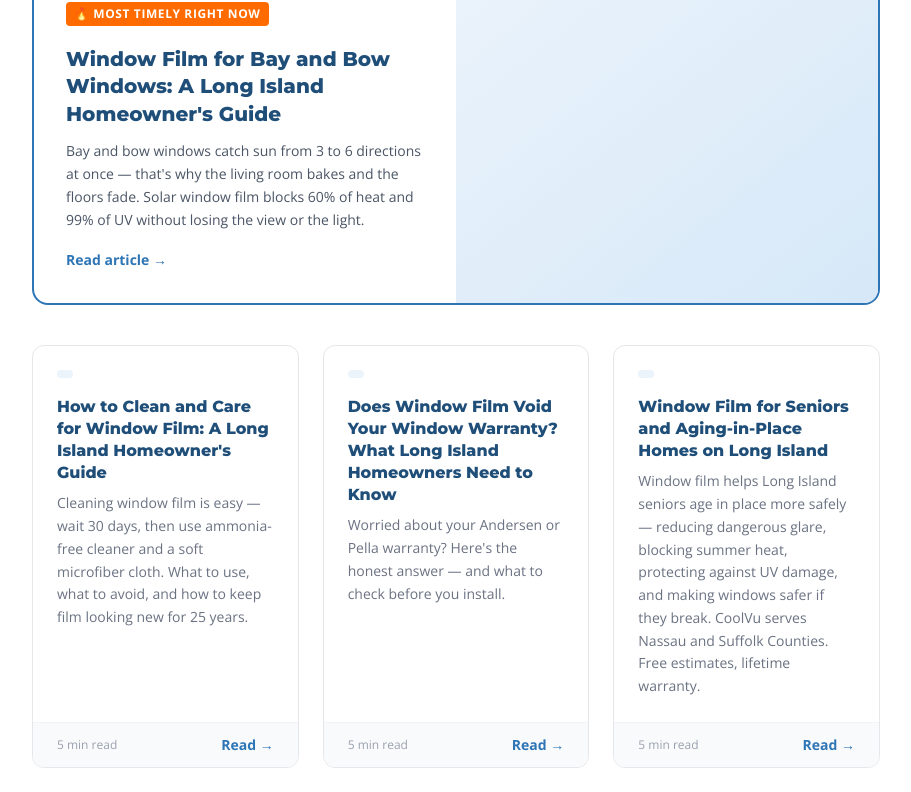
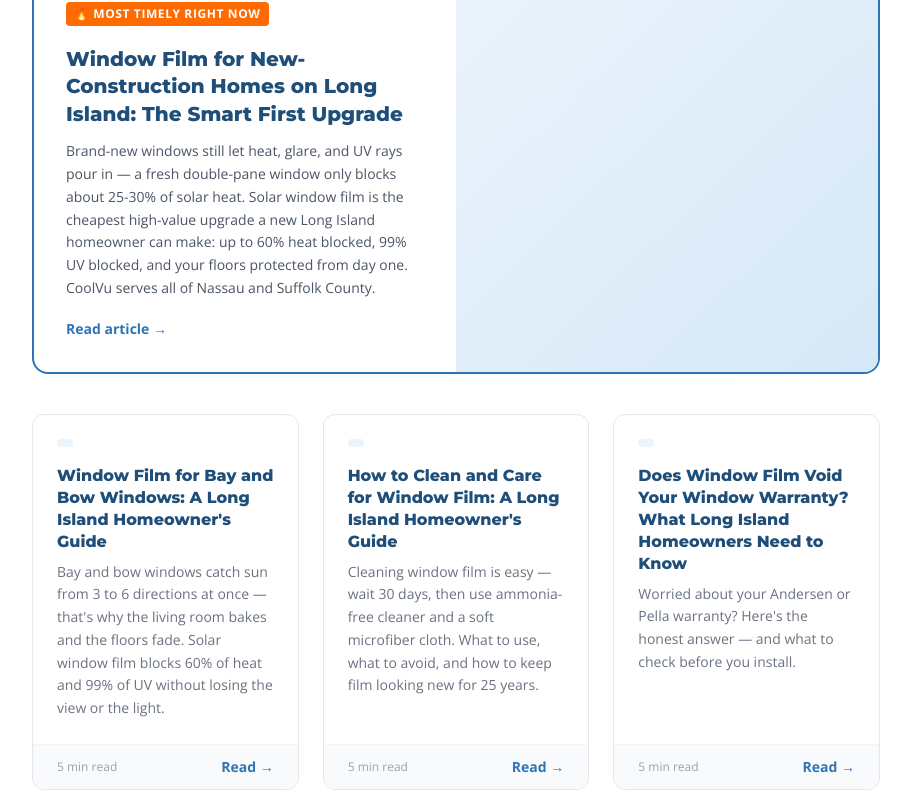
Before and after one commit to pjs8875/CoolVu, a Next.js app: page /blog in a window 1280 px wide. Shown: the part 553-1345 px from the top of the page, without its empty margins (184-1095 px from the left). Built offline with nearby package versions, Linux system fonts and the light colour scheme; no server answers.

Commit message:
Add new-construction article to blog index

```diff
--- a/components/blog/BlogIndexPage.tsx
+++ b/components/blog/BlogIndexPage.tsx
@@ -3,6 +3,14 @@ import Navbar from "@/components/Navbar";
 import Footer from "@/components/Footer";
 
 const posts = [
+  {
+    title: "Window Film for New-Construction Homes on Long Island: The Smart First Upgrade",
+    excerpt:
+      "Brand-new windows still let heat, glare, and UV rays pour in — a fresh double-pane window only blocks about 25-30% of solar heat. Solar window film is the cheapest high-value upgrade a new Long Island homeowner can make: up to 60% heat blocked, 99% UV blocked, and your floors protected from day one. CoolVu serves all of Nassau and Suffolk County.",
+    date: "July 6, 2026",
+    slug: "window-film-new-construction-homes-long-island",
+    readTime: "5 min read",
+  },
     {
       title: "Window Film for Bay and Bow Windows: A Long Island Homeowner's Guide",
       excerpt: "Bay and bow windows catch sun from 3 to 6 directions at once — that's why the living room bakes and the floors fade. Solar window film blocks 60% of heat and 99% of UV without losing the view or the light.",
```
